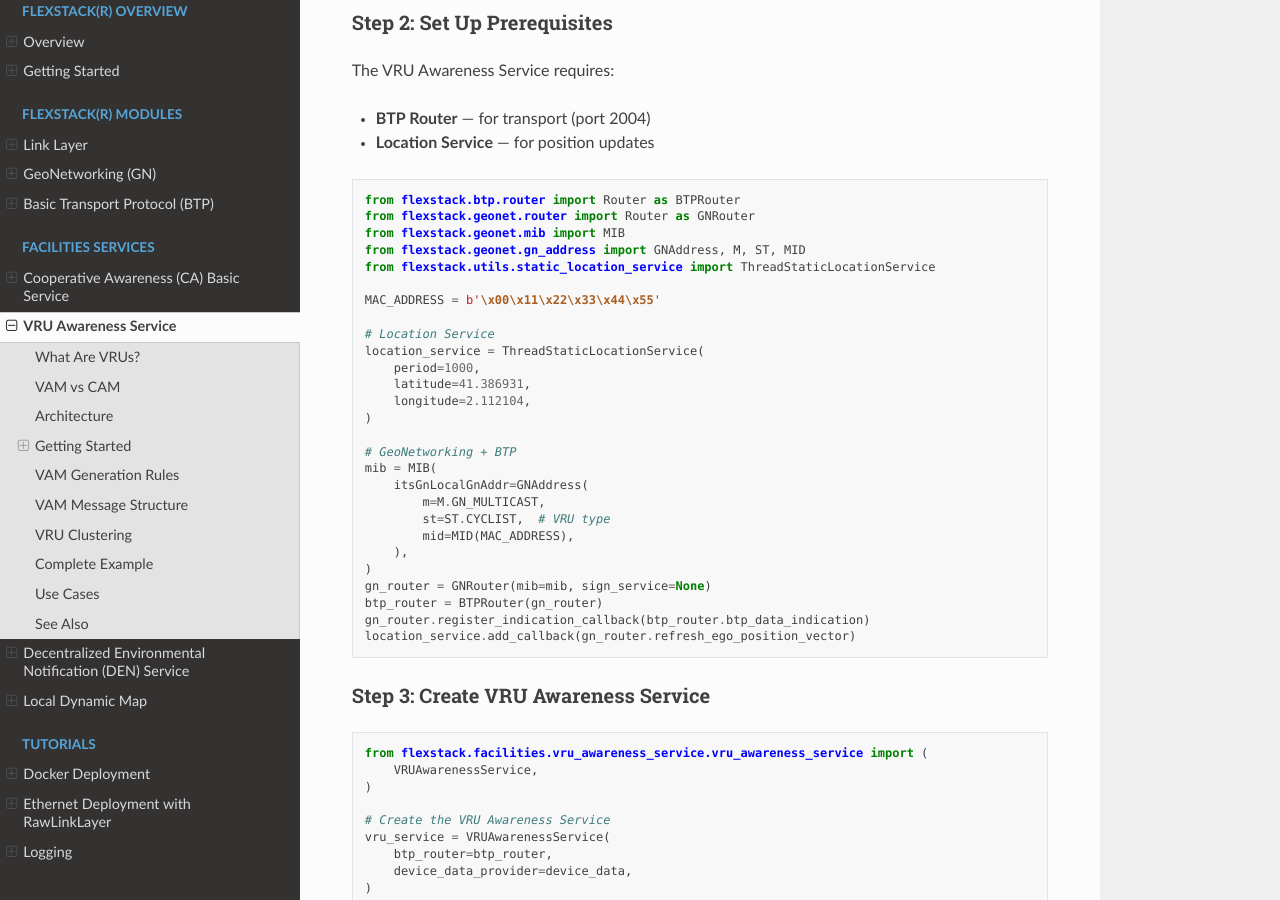
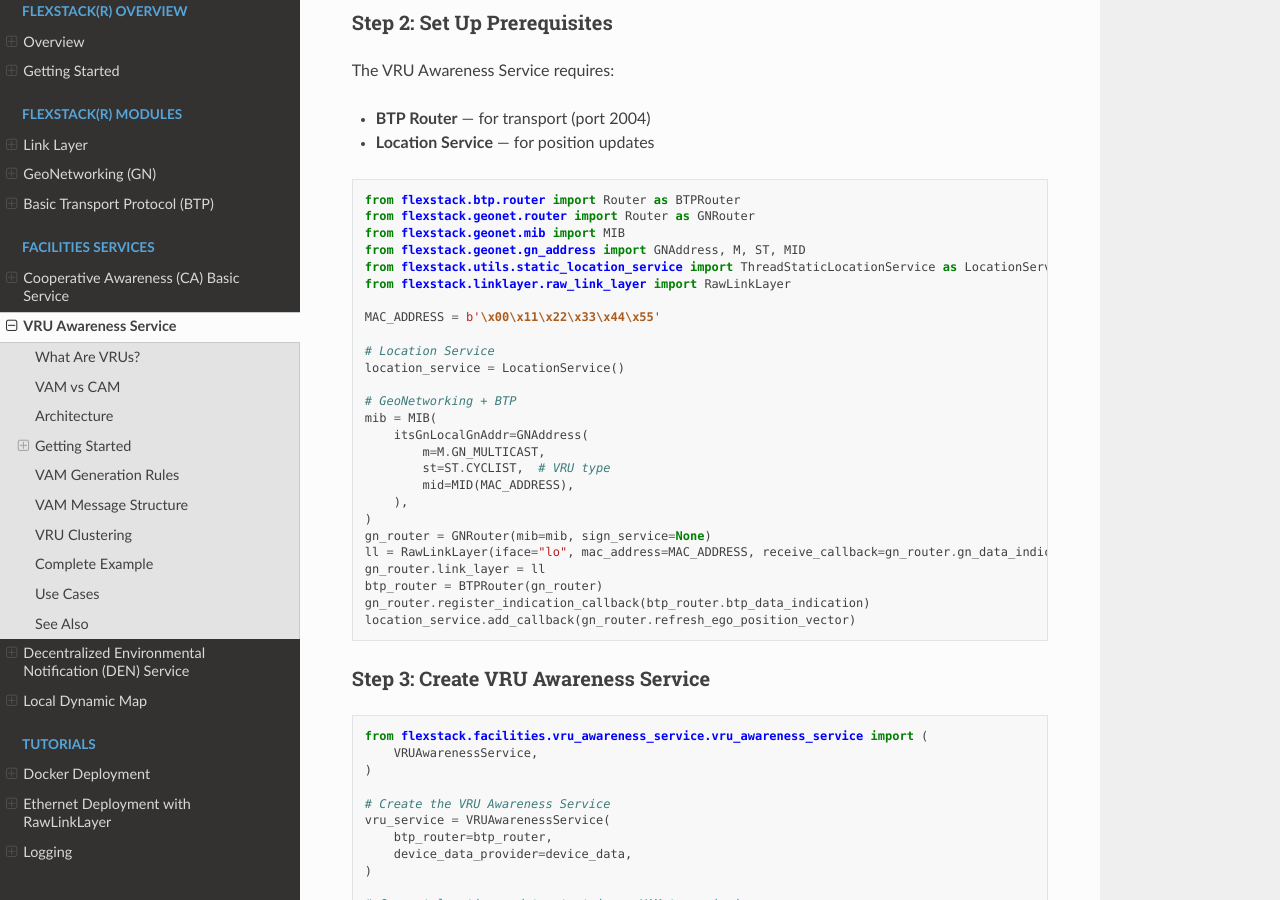
Before and after one commit to Fundacio-i2CAT/FlexStackDocumentation, a Sphinx documentation site: the page built from source/modules/facilities/vru_awareness_service.rst, in a window 1280 px wide and 900 px high, scrolled down 2392 px. Built offline with Sphinx 7.4.7 and the Read the Docs theme 3.1.0, drawn with Linux system fonts in a browser that asks for light colours.

Commit message:
Adding a linklayer to VAM Step 2

```diff
--- a/source/modules/facilities/vru_awareness_service.rst
+++ b/source/modules/facilities/vru_awareness_service.rst
@@ -186,16 +186,13 @@ The VRU Awareness Service requires:
    from flexstack.geonet.router import Router as GNRouter
    from flexstack.geonet.mib import MIB
    from flexstack.geonet.gn_address import GNAddress, M, ST, MID
-   from flexstack.utils.static_location_service import ThreadStaticLocationService
+   from flexstack.utils.static_location_service import ThreadStaticLocationService as LocationService
+   from flexstack.linklayer.raw_link_layer import RawLinkLayer
 
    MAC_ADDRESS = b'\x00\x11\x22\x33\x44\x55'
 
    # Location Service
-   location_service = ThreadStaticLocationService(
-       period=1000,
-       latitude=41.386931,
-       longitude=2.112104,
-   )
+   location_service = LocationService()
 
    # GeoNetworking + BTP
    mib = MIB(
@@ -206,6 +203,8 @@ The VRU Awareness Service requires:
        ),
    )
    gn_router = GNRouter(mib=mib, sign_service=None)
+   ll = RawLinkLayer(iface="lo", mac_address=MAC_ADDRESS, receive_callback=gn_router.gn_data_indicate)
+   gn_router.link_layer = ll
    btp_router = BTPRouter(gn_router)
    gn_router.register_indication_callback(btp_router.btp_data_indication)
    location_service.add_callback(gn_router.refresh_ego_position_vector)
```
